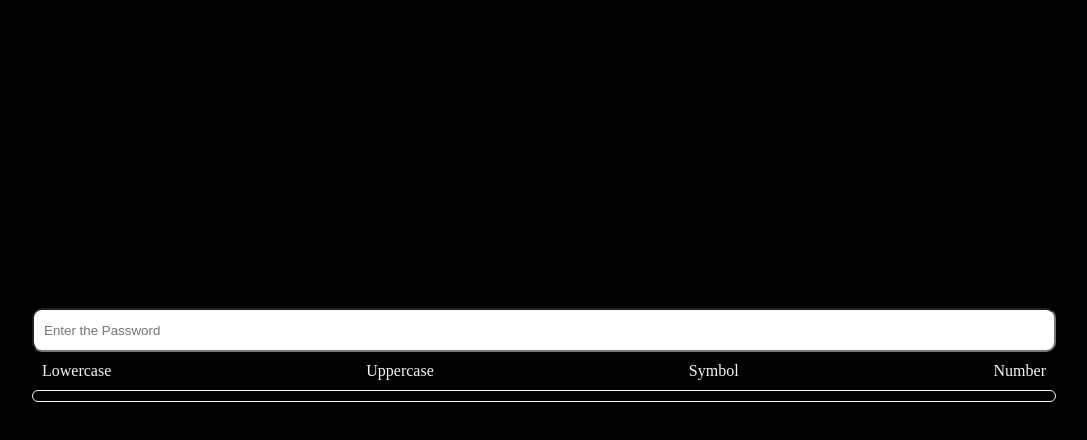
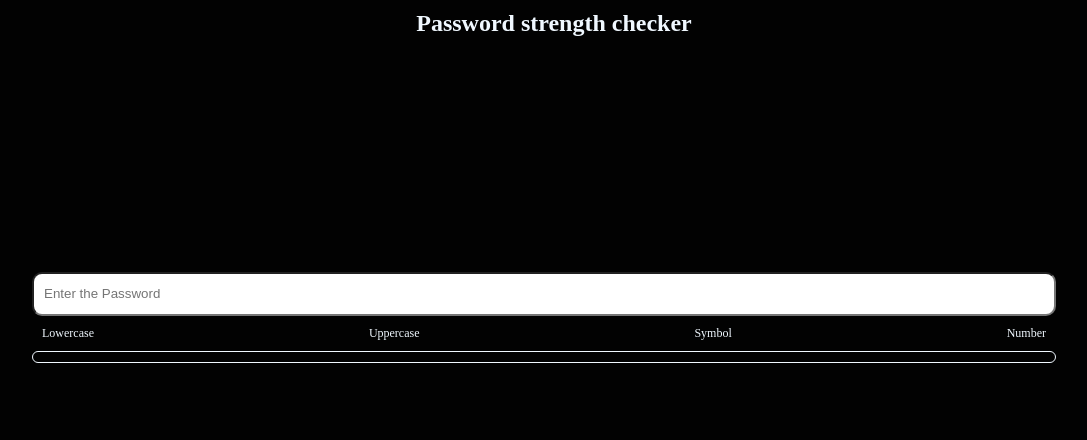
Before and after one commit to Balajiyalamanchili/Project_password_strength, a plain HTML site: page index.html in a window 1280 px wide. Shown: the whole page, without its empty margins (96-1183 px from the left). Drawn offline with Linux system fonts and the light colour scheme.

Commit message:
header added

```diff
--- a/index.html
+++ b/index.html
@@ -9,6 +9,7 @@
 </head>
 
 <body>
+    <header><h2>Password strength checker</h2></header>
     <section>
         <content>
             <input type="text" placeholder="Enter the Password">
--- a/style.css
+++ b/style.css
@@ -2,9 +2,13 @@
     margin: 0;
     padding: 0;
 }
-
+header{
+    width: 100vw;
+    text-align: center;
+    margin: 10px;
+}
 section {
-    height: 90vh;
+    height: 70vh;
     display: flex;
     flex-direction: column;
     justify-content: center;
@@ -41,20 +45,24 @@ input {
     background-color: black;
     width: 0;
     height: 10px;
-    transition: 0.5s;
+    transition: 1s;
     border-radius: 20px;
+}
+#cases{
+    font-size: 12px;
 }
 
 #chars {
     text-align: center;
-    margin-top: 5px;
+    margin-top: 10px;
 }
 #about{
     text-align: center;
-    margin-top: 5px;
+    margin-top: 10px;
 }
 
 body{
-    background-color: black;
+    background-color: rgb(2, 2, 2);
     color: aliceblue;
+    overflow-y: hidden;
 }
```
